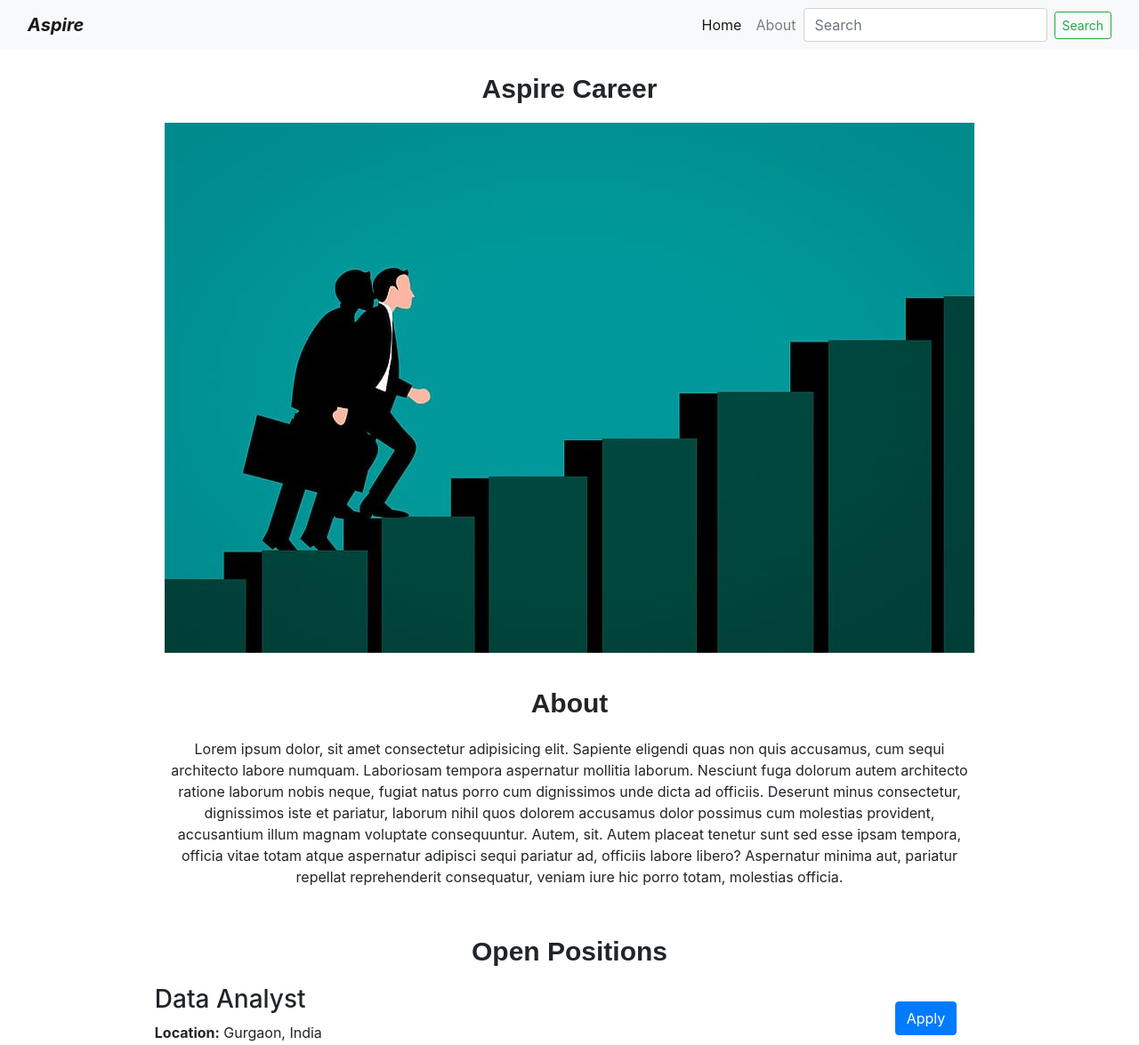
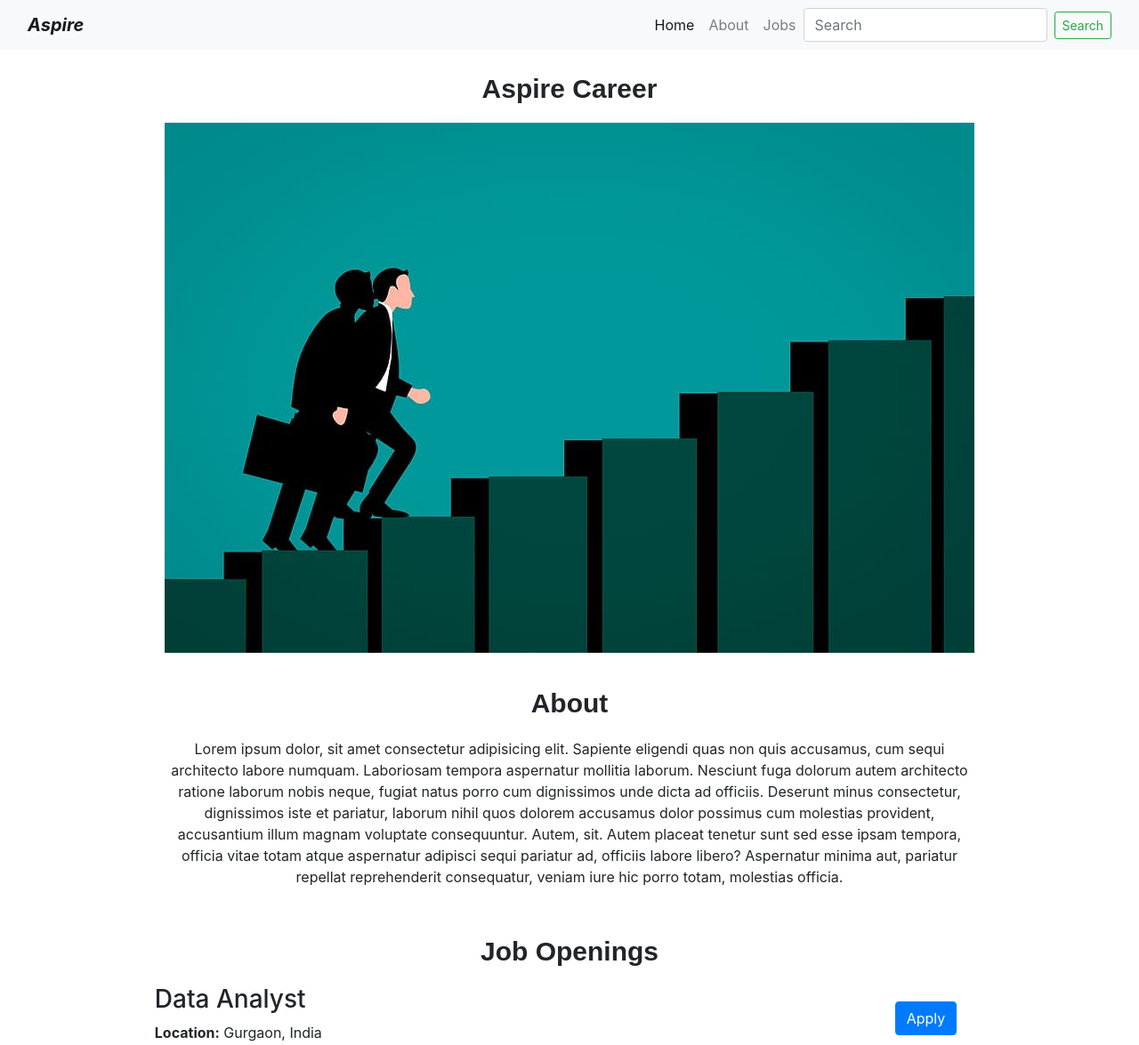
Before and after one commit to kanishkmunot/Flask-Kani, a Flask app: page / in a window 1280 px wide. Shown: the top 1175 px of the page at 89% size. Run offline with Flask 3, Linux system fonts and the light colour scheme.

Commit message:
nav changes

```diff
--- a/templates/home.html
+++ b/templates/home.html
@@ -7,6 +7,15 @@
 
     <!-- Bootstrap CSS -->
     <link rel="stylesheet" href="https://cdn.jsdelivr.net/npm/bootstrap@4.4.1/dist/css/bootstrap.min.css" integrity="sha384-Vkoo8x4CGsO3+Hhxv8T/Q5PaXtkKtu6ug5TOeNV6gBiFeWPGFN9MuhOf23Q9Ifjh" crossorigin="anonymous">
+    <script src="https://code.jquery.com/jquery-3.4.1.slim.min.js"
+    integrity="sha384-J6qa4849blE2+poT4WnyKhv5vZF5SrPo0iEjwBvKU7imGFAV0wwj1yYfoRSJoZ+n"
+    crossorigin="anonymous"></script>
+<script src="https://cdn.jsdelivr.net/npm/popper.js@1.16.0/dist/umd/popper.min.js"
+    integrity="sha384-Q6E9RHvbIyZFJoft+2mJbHaEWldlvI9IOYy5n3zV9zzTtmI3UksdQRVvoxMfooAo"
+    crossorigin="anonymous"></script>
+<script src="https://cdn.jsdelivr.net/npm/bootstrap@4.4.1/dist/js/bootstrap.min.js"
+    integrity="sha384-wfSDF2E50Y2D1uUdj0O3uMBJnjuUD4Ih7YwaYd1iqfktj0Uod8GCExl3Og8ifwB6"
+    crossorigin="anonymous"></script>
 
     <title>Hello, world!</title>
     <style>
@@ -71,7 +80,7 @@
     tempora, officia vitae totam atque aspernatur adipisci sequi pariatur ad, officiis labore libero? Aspernatur
     minima aut, pariatur repellat reprehenderit consequatur, veniam iure hic porro totam, molestias officia.</p>
 
-<h2>Open Positions</h2>
+<h2>Job Openings</h2>
 <div class="container">
     {% for job in jobs %}
         <div class="row job-openings border-bottom">
@@ -81,7 +90,7 @@
                 <div><b>Salary:</b> {{job['salary']}}</div>
             </div>
             <div class="col-md-3 col-12 apply"> <!-- Use col-12 for mobile -->
-                <button type="button" class="btn btn-primary">Apply</button>
+                <a href="mailto:job_applications@aspirecareers.com?subject=Application for the role of {{job['title']}}" type="button" class="btn btn-primary">Apply</a>
             </div>
         </div>
     {% endfor %}
@@ -91,17 +100,5 @@
 <footer class="bg-dark text-light text-center py-2"> <!-- Adjusted footer height -->
     <p>&copy; 2023 Kanishk Munot</p>
 </footer>
-
-<!-- Optional JavaScript -->
-<!-- jQuery first, then Popper.js, then Bootstrap JS -->
-<script src="https://code.jquery.com/jquery-3.4.1.slim.min.js"
-        integrity="sha384-J6qa4849blE2+poT4WnyKhv5vZF5SrPo0iEjwBvKU7imGFAV0wwj1yYfoRSJoZ+n"
-        crossorigin="anonymous"></script>
-<script src="https://cdn.jsdelivr.net/npm/popper.js@1.16.0/dist/umd/popper.min.js"
-        integrity="sha384-Q6E9RHvbIyZFJoft+2mJbHaEWldlvI9IOYy5n3zV9zzTtmI3UksdQRVvoxMfooAo"
-        crossorigin="anonymous"></script>
-<script src="https://cdn.jsdelivr.net/npm/bootstrap@4.4.1/dist/js/bootstrap.min.js"
-        integrity="sha384-wfSDF2E50Y2D1uUdj0O3uMBJnjuUD4Ih7YwaYd1iqfktj0Uod8GCExl3Og8ifwB6"
-        crossorigin="anonymous"></script>
 </body>
 </html>
--- a/templates/nav.html
+++ b/templates/nav.html
@@ -1,33 +1,8 @@
-<!-- <nav class="navbar navbar-expand-lg navbar-light bg-light">
-    <div class="container-fluid">
-      <a class="navbar-brand" href="#">Navbar</a>
-      <button class="navbar-toggler" type="button" data-bs-toggle="collapse" data-bs-target="#navbarSupportedContent" aria-controls="navbarSupportedContent" aria-expanded="false" aria-label="Toggle navigation">
-        <span class="navbar-toggler-icon"></span>
-      </button>
-      <div class="collapse navbar-collapse" id="navbarSupportedContent">
-        <ul class="navbar-nav me-auto mb-2 mb-lg-0">
-          <li class="nav-item">
-            <a class="nav-link active" aria-current="page" href="#">Home</a>
-          </li>
-          <li class="nav-item">
-            <a class="nav-link active" aria-current="page" href="#">About</a>
-          </li>
-          <li class="nav-item">
-            <a class="nav-link" href="#">Link</a>
-          </li>
-        </ul>
-        <form class="d-flex">
-          <input class="form-control me-2" type="search" placeholder="Search" aria-label="Search">
-          <button class="btn btn-outline-success" type="submit">Search</button>
-        </form>
-      </div>
-    </div>
-  </nav> -->
-
 <nav class="navbar navbar-expand-lg navbar-light bg-light">
     <div class="container-fluid">
         <a class="navbar-brand" href="#"><b><i>Aspire</i></b></a>
-      <button class="navbar-toggler" type="button" data-bs-toggle="collapse" data-bs-target="#navbarSupportedContent" aria-controls="navbarSupportedContent" aria-expanded="false" aria-label="Toggle navigation">
+        <button class="navbar-toggler" type="button" data-toggle="collapse" data-target="#navbarSupportedContent"
+                aria-controls="navbarSupportedContent" aria-expanded="false" aria-label="Toggle navigation">
             <span class="navbar-toggler-icon"></span>
         </button>
         <div class="collapse navbar-collapse" id="navbarSupportedContent">
@@ -38,6 +13,9 @@
                 <li class="nav-item">
                     <a class="nav-link" href="#">About</a>
                 </li>
+                <li class="nav-item">
+                    <a class="nav-link" href="#">Jobs</a>
+                </li>
             </ul>
             <form class="form-inline my-2 my-lg-0">
                 <input class="form-control mr-sm-2" type="search" placeholder="Search" aria-label="Search">
```
Lines whose indentation alone changed are shown as unchanged.
